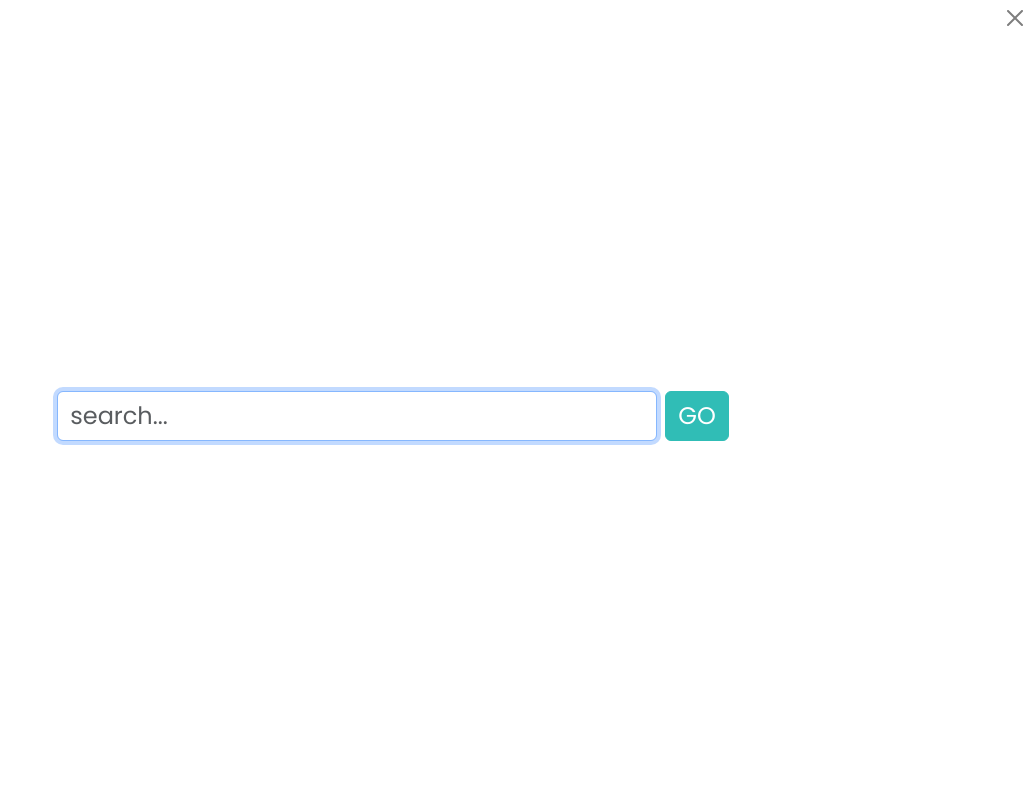
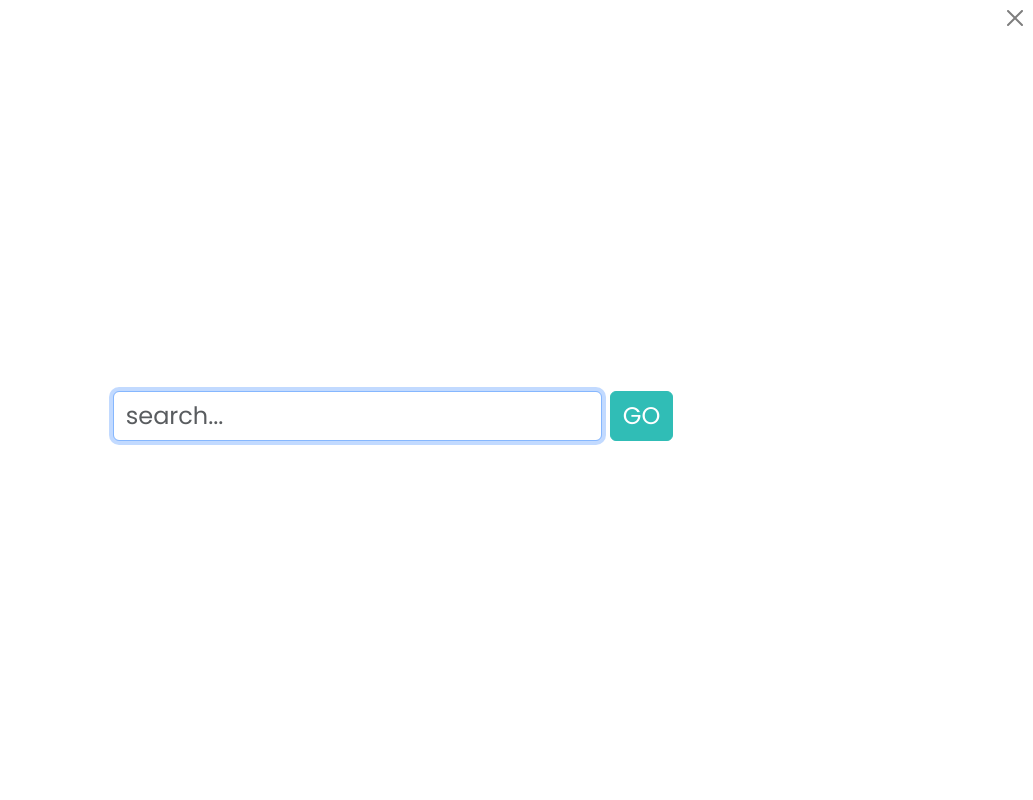
Before and after one commit to mjmacfadden/mmacfadden, a PHP site: page /index.php in a window 1280 px wide, after a click that opens the changed part. Shown: the whole page, without its empty margins (247-1280 px from the left). Run offline with PHP 8.4, Linux system fonts and the light colour scheme.

Commit message:
Update style.css

```diff
--- a/style.css
+++ b/style.css
@@ -61,7 +61,8 @@ SEARCH MODAL
   }
 #searchInput,
 #searchSubmit{
-    min-width:600px;
+    max-width:600px;
+    width:100%;
     font-size:24px;
 }
 .modal-header{
```
